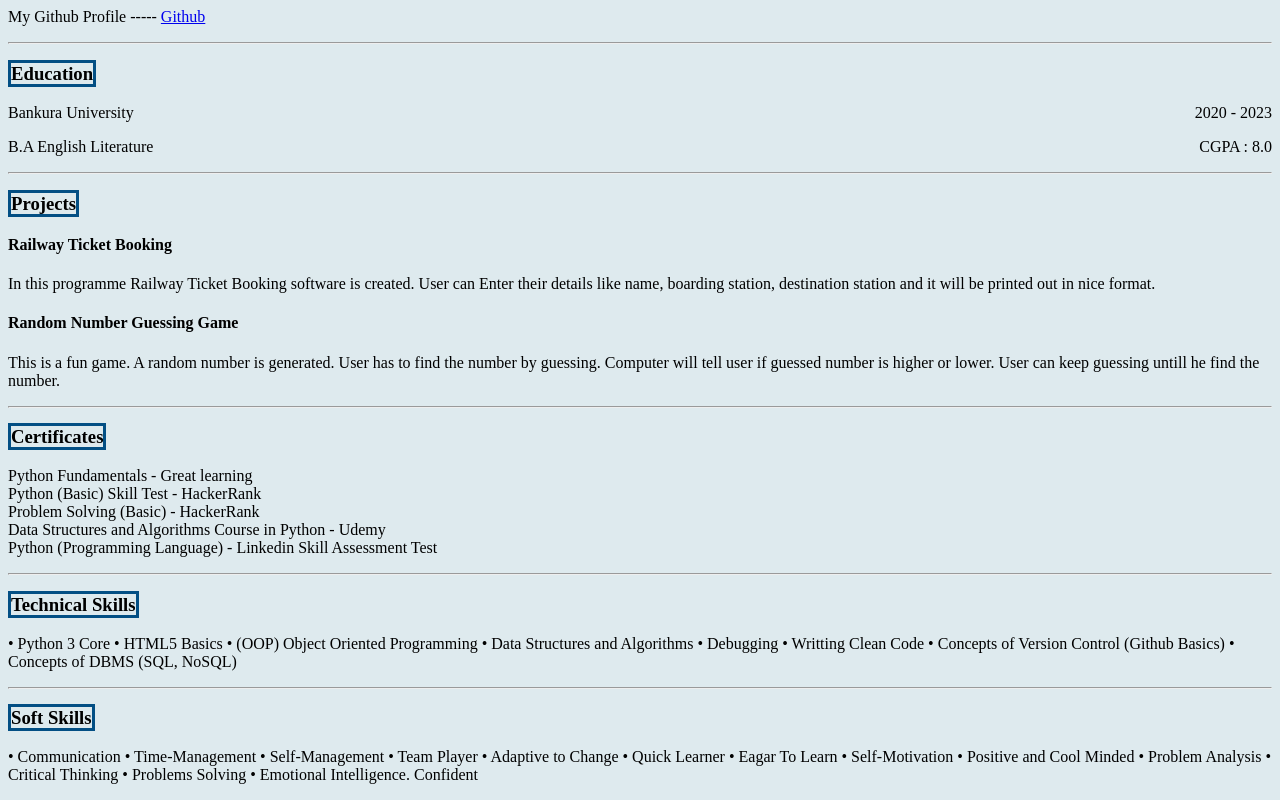
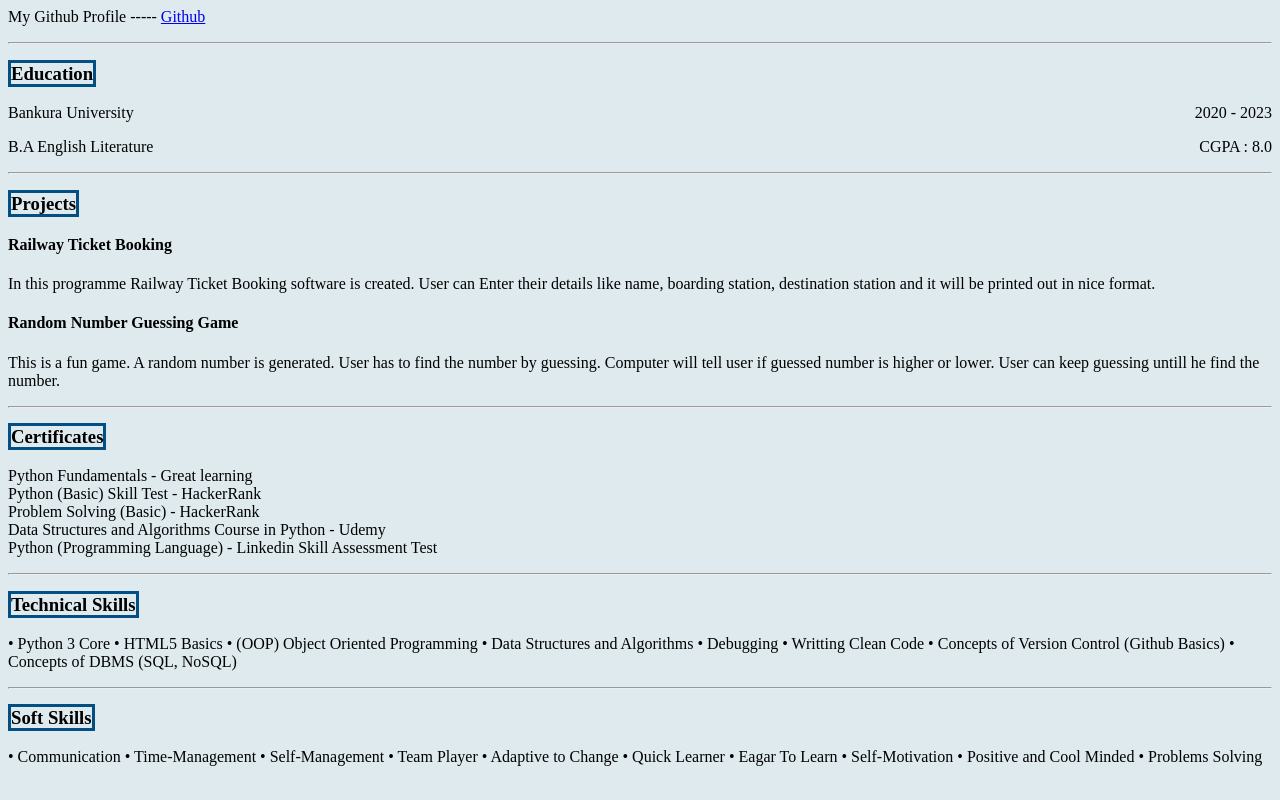
Before and after one commit to bishalkar10/Resume, a plain HTML site: page index.html in a window 1280 px wide. Shown: the part 305-1105 px from the top of the page. Drawn offline with Linux system fonts and the light colour scheme.

Commit message:
removed a few soft skills

```diff
--- a/index.html
+++ b/index.html
@@ -89,7 +89,7 @@
 
   <h3><span>Soft Skills</span></h3>
 
-  <p>• Communication • Time-Management • Self-Management • Team Player • Adaptive to Change • Quick Learner • Eagar To Learn • Self-Motivation • Positive and Cool Minded • Problem Analysis • Critical Thinking • Problems Solving • Emotional Intelligence. Confident</p>
+  <p>• Communication • Time-Management • Self-Management • Team Player • Adaptive to Change • Quick Learner • Eagar To Learn • Self-Motivation • Positive and Cool Minded • Problems Solving</p>
 </body>
 
 </html>
```
